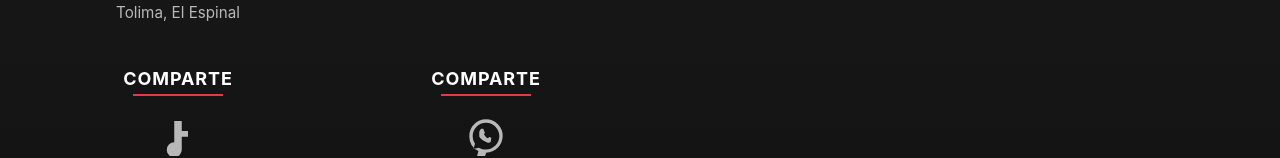
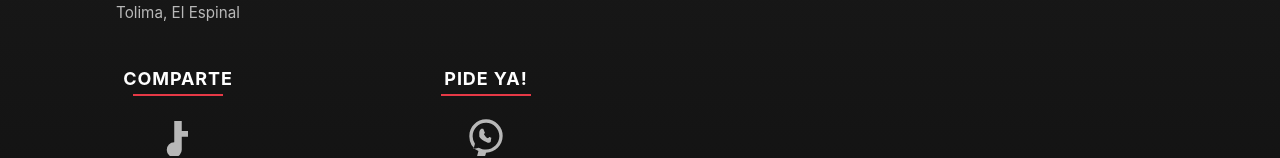
Before and after one commit to entrepanas/panas-menu, a React (Create React App) app: page / in a window 1280 px wide. Shown: the part 1437-1595 px from the top of the page. Built offline with nearby package versions, Linux system fonts and the light colour scheme.

Commit message:
updated images, added whatsapp button

```diff
--- a/src/components/Footer.jsx
+++ b/src/components/Footer.jsx
@@ -169,12 +169,12 @@ const Footer = () => {
         </div>
 
         <div className="footer-section">
-            <h3 className="footer-title">Comparte</h3>
+            <h3 className="footer-title">Pide ya!</h3>
             <br />
 
             {/* Enlace a WhatsApp con su icono */}
             <a
-                href="https://wa.me/+573017177934" // <-- CAMBIA ESTO
+                href="https://wa.me/+573017177934"
                 target="_blank"
                 rel="noopener noreferrer"
                 className="footer-link social-link"
@@ -196,7 +196,7 @@ const Footer = () => {
 
             {/* Etiqueta de texto */}
             <a
-                href="https://wa.me/+573017177934" // <-- CAMBIA ESTO TAMBIÉN
+                href="https://wa.me/+573017177934"
                 target="_blank"
                 rel="noopener noreferrer"
                 className="footer-link social-link"
```
